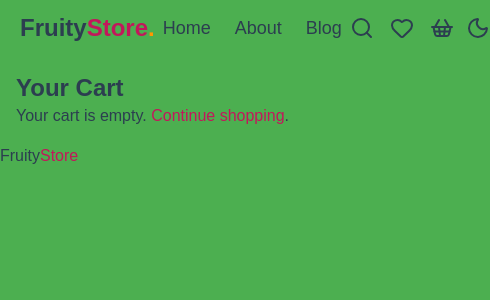
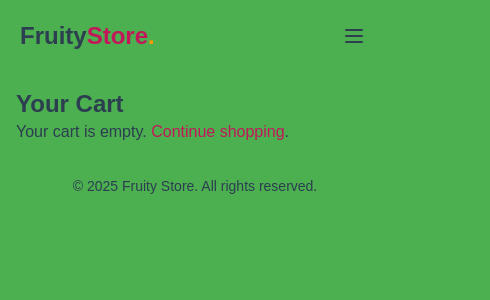
Before and after one commit to itskokeh/mini-commerce, a Next.js app: page /cart in a window 390 px wide. Shown: the top 300 px of the page, 490 px wide, since content can reach past the window. Built offline with nearby package versions, Linux system fonts and the light colour scheme; what currency-symbol-map would draw is missing.

Commit message:
feat: add mobile responsive design

```diff
--- a/src/app/components/Footer/Footer.tsx
+++ b/src/app/components/Footer/Footer.tsx
@@ -1,7 +1,7 @@
-export default function Footer () {
+export default function Footer() {
   return (
-    <div>
-      <h2>Fruity<span className="text-accent">Store</span></h2>
-    </div>
-  )
+    <footer className="bg-primary-light p-4 text-center text-sm sm:text-base">
+      <p>&copy; 2025 Fruity Store. All rights reserved.</p>
+    </footer>
+  );
 }
--- a/src/app/components/NavBar/Navbar.tsx
+++ b/src/app/components/NavBar/Navbar.tsx
@@ -5,75 +5,84 @@ import SearchBtn from './Search';
 import ShoppingCart from './ShoppingCart';
 import Title from './Title';
 import Wishlist from './Wishlist';
-import { useState, useEffect } from 'react';
-import { Sun, Moon } from 'lucide-react';
+import { Menu, X } from 'lucide-react';
+import { useState } from 'react';
 
 export default function Navbar() {
-  const [theme, setTheme] = useState('light');
+  const [isMenuOpen, setIsMenuOpen] = useState(false);
 
-  useEffect(() => {
-    const prefersDark = window.matchMedia(
-      '(prefers-color-scheme: dark)'
-    ).matches;
-    setTheme(prefersDark ? 'dark' : 'light');
-  }, []);
-  const toggleTheme = () => {
-    const newTheme = theme === 'light' ? 'dark' : 'light';
-    setTheme(newTheme);
-    document.documentElement.setAttribute('data-theme', newTheme);
-  };
+  const toggleMenu = () => setIsMenuOpen(!isMenuOpen);
 
   return (
-    <header className="flex justify-between p-2 bg-primary-light pl-4 pr-4 items-center">
+    <header className="flex justify-between p-4 bg-primary-light min-w-full items-center sticky top-0 z-50">
+      {/* Title */}
       <div className="rounded-lg p-1">
         <Title />
       </div>
-      <nav className="flex gap-4 text-lg" aria-label="Main navigation">
+
+      {/* Hamburger Button (Mobile) */}
+      <button
+        className="md:hidden p-2 focus:outline-none focus:ring-2 focus:ring-accent"
+        onClick={toggleMenu}
+        aria-label={isMenuOpen ? 'Close menu' : 'Open menu'}
+        aria-expanded={isMenuOpen}
+      >
+        {isMenuOpen ? <X size={24} /> : <Menu size={24} />}
+      </button>
+
+      {/* Navigation (Desktop + Mobile) */}
+      <nav
+        className={`${
+          isMenuOpen ? 'flex' : 'hidden'
+        } md:flex flex-col md:flex-row gap-4 text-lg absolute md:static top-16 left-0 right-0 bg-primary-light md:bg-transparent p-4 md:p-0 shadow-md md:shadow-none transition-all duration-300 ease-in-out`}
+        aria-label="Main navigation"
+      >
         <Link
           href="/"
           className="hover:text-accent rounded-lg p-1 focus:outline-none focus:ring-2 focus:ring-accent"
+          onClick={() => setIsMenuOpen(false)}
         >
           Home
         </Link>
         <Link
           href="/#about"
           className="hover:text-accent rounded-lg p-1 focus:outline-none focus:ring-2 focus:ring-accent"
+          onClick={() => setIsMenuOpen(false)}
         >
           About
         </Link>
         <Link
           href="/blog"
           className="hover:text-accent rounded-lg p-1 focus:outline-none focus:ring-2 focus:ring-accent"
+          onClick={() => setIsMenuOpen(false)}
         >
           Blog
         </Link>
-      </nav>
-      <div className="flex gap-2" aria-label="User actions">
+        {/* Icons (Move to Menu on Mobile) */}
+        <div className="flex gap-2 mt-4 md:mt-0" aria-label="User actions">
           <Link
             href="/search"
             className="hover:text-accent p-1 focus:outline-none focus:ring-2 focus:ring-accent"
+            onClick={() => setIsMenuOpen(false)}
           >
             <SearchBtn />
           </Link>
           <Link
             href="/wishlist"
             className="hover:text-accent p-1 focus:outline-none focus:ring-2 focus:ring-accent"
+            onClick={() => setIsMenuOpen(false)}
           >
             <Wishlist />
           </Link>
           <Link
             href="/cart"
             className="hover:text-accent p-1 focus:outline-none focus:ring-2 focus:ring-accent"
+            onClick={() => setIsMenuOpen(false)}
           >
             <ShoppingCart />
           </Link>
-        <button
-          onClick={toggleTheme}
-          aria-label={`Switch to ${theme === 'light' ? 'dark' : 'light'} mode`}
-        >
-          {theme === 'light' ? <Moon /> : <Sun />}
-        </button>
         </div>
+      </nav>
     </header>
   );
 }
--- a/src/app/components/SlideShow/ImageSlideshow.tsx
+++ b/src/app/components/SlideShow/ImageSlideshow.tsx
@@ -16,7 +16,6 @@ export default function ImageSlideshow({
     const interval = setInterval(() => {
       setCurrentIndex((prevIndex) => (prevIndex + 1) % images.length);
     }, 10000);
-
     return () => clearInterval(interval);
   }, [images.length]);
 
@@ -30,12 +29,14 @@ export default function ImageSlideshow({
     setCurrentIndex((prevIndex) => (prevIndex + 1) % images.length);
   };
 
-  if (!images) {
-    return <p>No images for this product</p>;
+  if (!images || images.length === 0) {
+    return (
+      <p className="text-center text-gray-500">No images for this product</p>
+    );
   }
 
   return (
-    <div className="relative w-full h-64 md:h-96">
+    <div className="relative w-full aspect-[4/3] h-48 sm:h-64">
       {images.map((image, index) => (
         <div
           key={image}
@@ -49,35 +50,32 @@ export default function ImageSlideshow({
             src={image}
             alt={`${alt} - view ${index + 1}`}
             fill
+            sizes="(max-width: 640px) 100vw, 50vw"
           />
         </div>
       ))}
-
-      {/* Navigation arrows */}
       <button
         onClick={goToPrevious}
-        className="absolute left-2 top-1/2 -translate-y-1/2 bg-black/50 text-white p-2 rounded-full"
+        className="absolute left-2 top-1/2 -translate-y-1/2 bg-black/50 text-white p-2 rounded-full focus:outline-none focus:ring-2 focus:ring-accent"
         aria-label="Previous image"
       >
         &lt;
       </button>
       <button
         onClick={goToNext}
-        className="absolute right-2 top-1/2 -translate-y-1/2 bg-black/50 text-white p-2 rounded-full"
+        className="absolute right-2 top-1/2 -translate-y-1/2 bg-black/50 text-white p-2 rounded-full focus:outline-none focus:ring-2 focus:ring-accent"
         aria-label="Next image"
       >
         &gt;
       </button>
-
-      {/* Dots indicator */}
-      <div className="absolute bottom-4 left-0 right-0 flex justify-center gap-2">
+      <div className="absolute bottom-2 left-0 right-0 flex justify-center gap-2">
         {images.map((_, index) => (
           <button
             key={index}
             onClick={() => setCurrentIndex(index)}
             className={`w-2 h-2 rounded-full ${
               index === currentIndex ? 'bg-white' : 'bg-white/50'
-            }`}
+            } focus:outline-none focus:ring-2 focus:ring-accent`}
             aria-label={`Go to image ${index + 1}`}
           />
         ))}
--- a/src/app/page.tsx
+++ b/src/app/page.tsx
@@ -7,8 +7,8 @@ import { useQuery } from '@tanstack/react-query';
 import { fetchProducts } from '@/lib/api';
 import getSymbolFromCurrency from 'currency-symbol-map';
 import Link from 'next/link';
+import { useCartStore } from '@/store/cartStore';
 import { ProductSpecs } from '@/lib/api';
-import { useCartStore } from '@/store/cartStore';
 
 const naira = getSymbolFromCurrency('NGN');
 
@@ -24,10 +24,10 @@ export default function Home() {
 
   if (isLoading) {
     return (
-      <main>
+      <main className="min-h-screen">
         <Navbar />
-        <div className="flex justify-center items-center h-screen">
-          <p>Loading products...</p>
+        <div className="flex justify-center items-center h-[calc(100vh-4rem)]">
+          <p className="text-lg">Loading products...</p>
         </div>
       </main>
     );
@@ -35,10 +35,10 @@ export default function Home() {
 
   if (error || !products) {
     return (
-      <main>
+      <main className="min-h-screen">
         <Navbar />
-        <div className="flex justify-center items-center h-screen">
-          <p className="text-red-500">
+        <div className="flex justify-center items-center h-[calc(100vh-4rem)]">
+          <p className="text-red-500 text-lg">
             Error: {error?.message || 'No products found'}
           </p>
         </div>
@@ -47,40 +47,48 @@ export default function Home() {
   }
 
   return (
-    <main>
+    <main className="min-h-screen">
       <Navbar />
-      <div className="grid custom-grid gap-3 m-3">
-        {products.map((product) => (
+      <section className="max-w-7xl mx-auto p-4 sm:p-6">
+        <h1 className="text-2xl sm:text-3xl font-bold mb-4 text-center">
+          Our Fresh Fruits
+        </h1>
+        <div className="grid grid-cols-1 sm:grid-cols-2 md:grid-cols-2 lg:grid-cols-3 gap-4 sm:gap-6">
+          {products.map((product, index: number) => (
             <div
-            key={product.id}
-            className="p-3 bg-orange-100 rounded-lg flex flex-col"
+              key={product.id + index}
+              className="p-4 bg-orange-100 rounded-lg flex flex-col shadow-sm hover:shadow-md transition-shadow"
             >
-            <Link href={`/product/${product.id}`}>
+              <Link
+                href={`/product/${product.id}`}
+                className="flex flex-col flex-1"
+              >
                 <ImageSlideshow images={product.urls} alt={product.name} />
-              <h3 className="text-2xl font-extrabold text-black m-2 mb-1">
+                <h3 className="text-lg sm:text-xl font-extrabold text-black mt-2 mb-1">
                   {product.name}
                 </h3>
-              <p className="text-orange-900 ml-2 mb-1">
+                <p className="text-orange-900 text-base sm:text-lg mb-1">
                   {naira}
                   {product.price_NGN.toLocaleString('en-NG')}
                 </p>
-              <p className="text-gray-500 ml-2 mb-4">{product.description}</p>
+                <p className="text-gray-500 text-sm sm:text-base mb-4 line-clamp-2">
+                  {product.description}
+                </p>
               </Link>
-            <div className="bg-green-500 align-center rounded-lg mt-auto">
               <button
                 onClick={() => useCartStore.getState().addToCart(product)}
-                className="text-white justify-center items-center flex min-h-12 w-full cursor-pointer hover:bg-green-700 hover:rounded-lg hover:underline"
+                className="bg-green-500 text-white justify-center items-center flex min-h-10 sm:min-h-12 w-full rounded-lg hover:bg-green-700 transition-colors"
                 aria-label={`Add ${product.name} to cart`}
               >
-                <span>
-                  <ShoppingBasketIcon />
+                <span className="mr-2">
+                  <ShoppingBasketIcon size={20} />
                 </span>
                 Add to Cart
               </button>
             </div>
-          </div>
           ))}
         </div>
+      </section>
     </main>
   );
 }
--- a/src/app/search/page.tsx
+++ b/src/app/search/page.tsx
@@ -38,7 +38,7 @@ export default function SearchPage() {
             value={searchTerm}
             onChange={(e) => setSearchTerm(e.target.value)}
             placeholder="Search for fruits..."
-            className="w-full p-2 pl-10 border rounded-lg"
+            className="w-full p-3 sm:p-2 pl-10 border rounded-lg text-sm sm:text-base"
             aria-label="Search products"
           />
           <Search className="absolute left-3 top-1/2 -translate-y-1/2 text-gray-400" />
```
Lines whose indentation alone changed are shown as unchanged.
